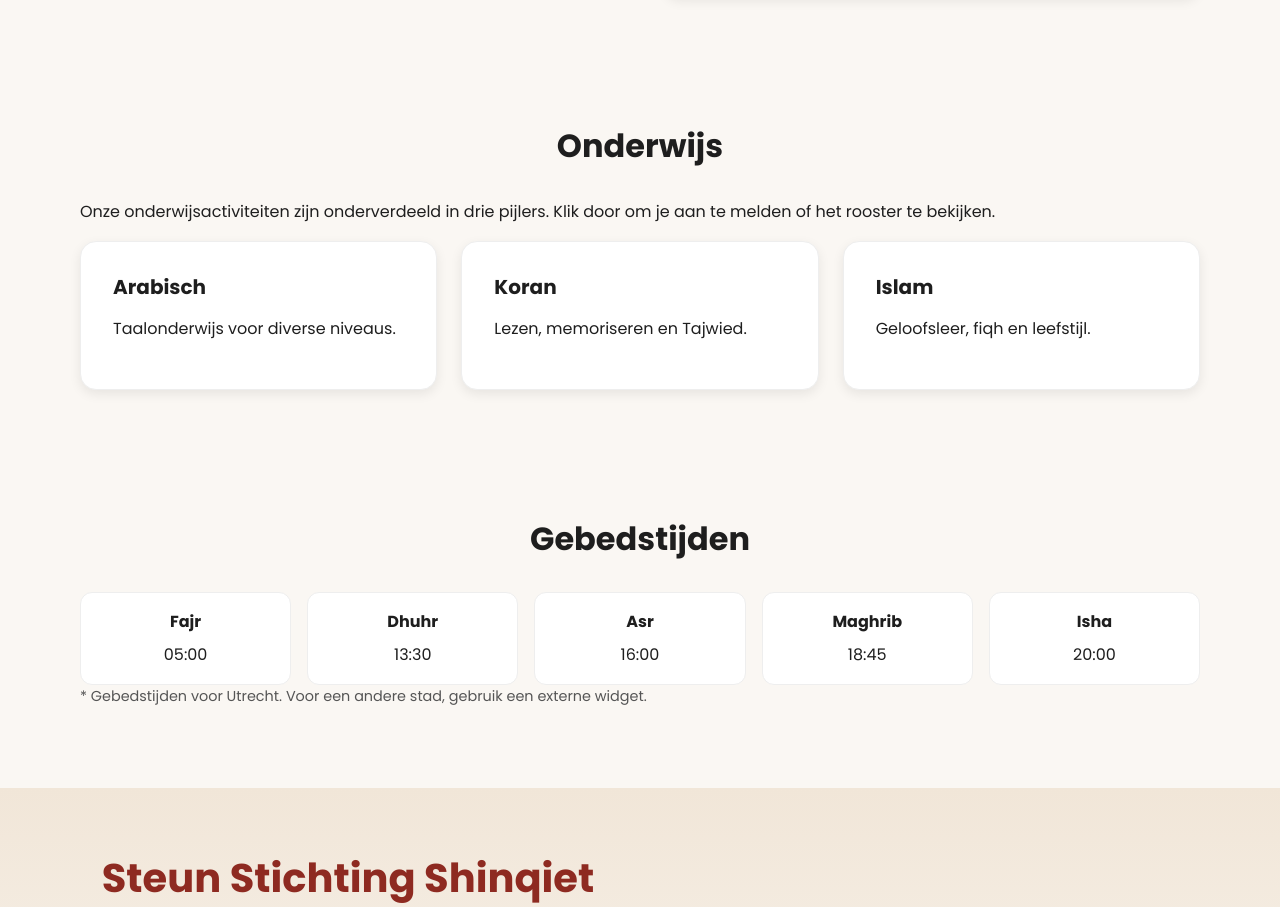
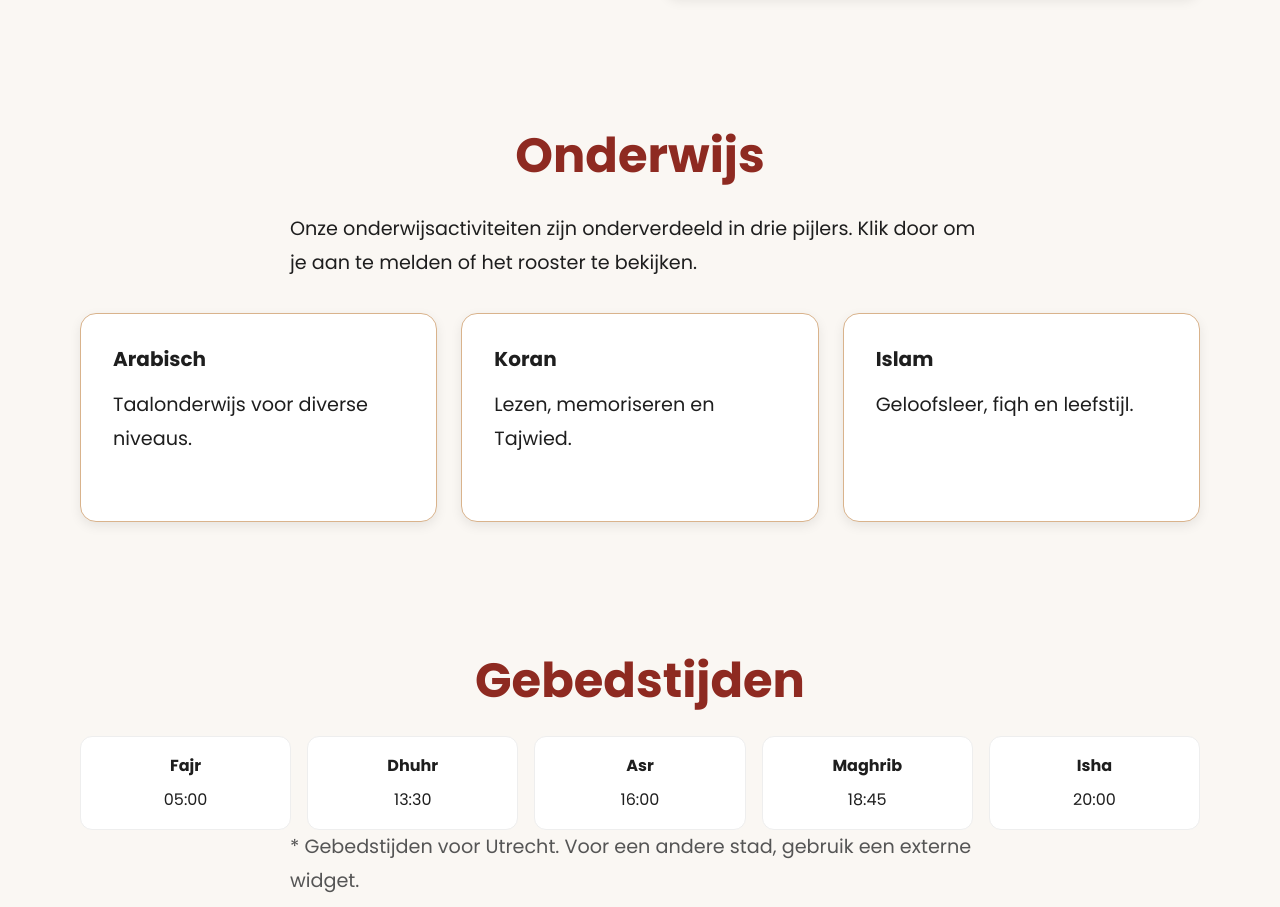
Before and after one commit to moh03elk-spec/shinqietstichtingbeta, a plain HTML site: page index.html in a window 1280 px wide. Shown: the part 826-1733 px from the top of the page. Drawn offline with Linux system fonts and the light colour scheme.

Commit message:
feat: Apply consistent styling to all sections and elements

```diff
--- a/assets/styles.css
+++ b/assets/styles.css
@@ -236,7 +236,19 @@
 #over .card {
   border: 1px solid var(--sandstone);
 }
-.section-title { text-align: center; margin-bottom: var(--space-8); }
+.section-title {
+  font-size: 3rem;
+  color: var(--primary-dark);
+  margin-bottom: var(--space-6);
+  text-align: center;
+}
+
+.section p {
+  font-size: 1.2rem;
+  line-height: 1.8;
+  max-width: 700px;
+  margin: 0 auto var(--space-8);
+}
 .grid-2 {
   display: grid;
   grid-template-columns: 1fr 1fr;
@@ -247,7 +259,7 @@
 /* --- CARDS --- */
 .card {
   background-color: var(--white);
-  border: 1px solid #eee;
+  border: 1px solid var(--sandstone);
   border-radius: var(--radius-lg);
   padding: var(--space-8);
   box-shadow: var(--shadow-md);
```
